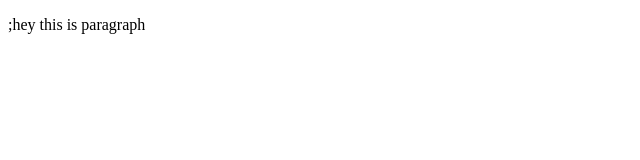
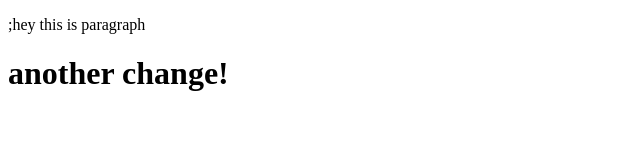
Before and after one commit to GaneshBhutekar/newtoGIT, a plain HTML site: page index.html in a window 1280 px wide. Shown: the whole page, without its empty margins (0-640 px from the left). Drawn offline with Linux system fonts and the light colour scheme.

Commit message:
added headliner

```diff
--- a/index.html
+++ b/index.html
@@ -8,6 +8,7 @@
 <body>
     <div id="outside">
         <p>;hey this is paragraph</p>
+        <h1>another change!</h1>
     </div>
 </body>
 </html>
```
